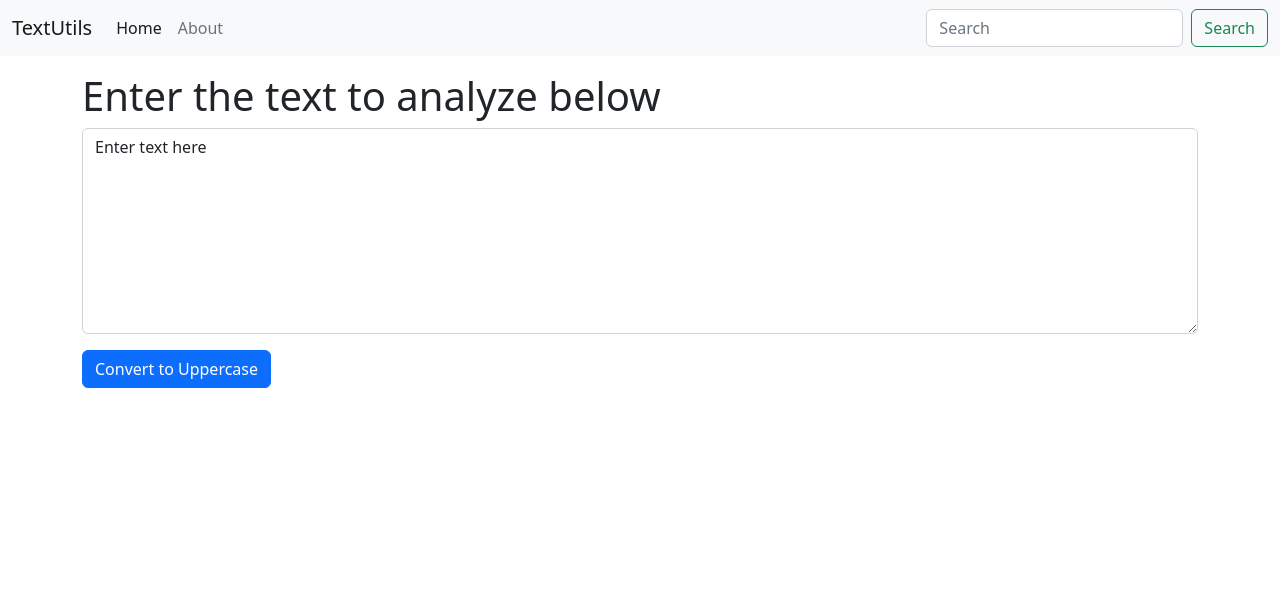
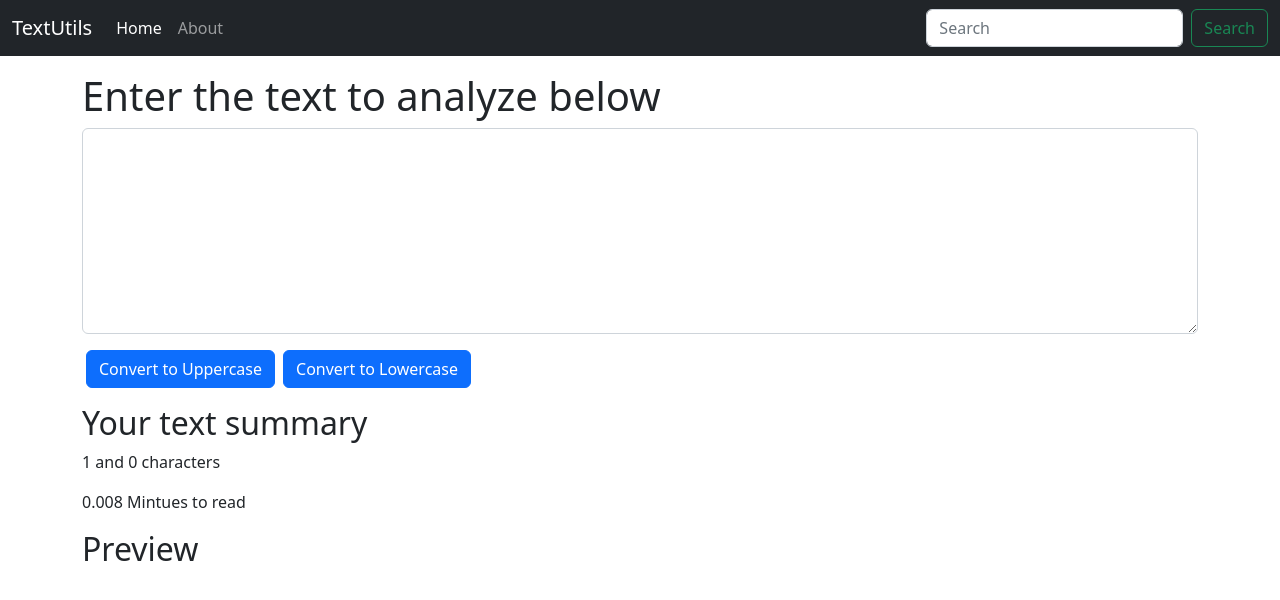
Before and after one commit to JaiAgarwal-24/ReactLearn_-Text_Utils-, a React (Create React App) app: page / in a window 1280 px wide. Shown: the top 600 px of the page. Built offline with nearby package versions, Linux system fonts and the light colour scheme.

Commit message:
adding logics using js like preview and count

```diff
--- a/src/components/Navbar.js
+++ b/src/components/Navbar.js
@@ -3,7 +3,7 @@
 
 export default function Navbar(props) {
     return (
-            <nav className="navbar navbar-expand-lg bg-light">
+            <nav className="navbar navbar-expand-lg navbar-dark bg-dark">
             <div className="container-fluid">
                 <a className="navbar-brand" href="/">{props.title}</a>
                 <button className="navbar-toggler" type="button" data-bs-toggle="collapse" data-bs-target="#navbarSupportedContent" aria-controls="navbarSupportedContent" aria-expanded="false" aria-label="Toggle navigation">
--- a/src/components/TextForm.js
+++ b/src/components/TextForm.js
@@ -8,20 +8,36 @@
         setText(newText)
     }
 
+    const handleLoClick = () => {
+        // console.log("Uppercase was clicked" + text);
+        let newText = text.toLowerCase();
+        setText(newText)
+    }
+
     const handleOnChange = (event) =>{
         // console.log("On Change");
         setText(event.target.value);
     }
 
-    const [text, setText] = useState('Enter text here');
+    const [text, setText] = useState('');
     // setText("new text");
     return (
+        <>
         <div className='container my-3'>
             <h1>{props.heading}</h1>
             <div className="mb-3">
                 <textarea className="form-control" onChange={handleOnChange} value={text} id="myBox" rows="8"></textarea>
             </div>
-            <button className="btn btn-primary" onClick={handleUpClick}>Convert to Uppercase</button>
+            <button className="btn btn-primary mx-1" onClick={handleUpClick}>Convert to Uppercase</button>
+            <button className="btn btn-primary mx-1" onClick={handleLoClick}>Convert to Lowercase</button>
         </div>
+        <div className="container my-2">
+            <h2>Your text summary</h2>
+            <p>{text.split(" ").length} and {text.length} characters</p>
+            <p>{0.008 * text.split(" ").length} Mintues to read</p>
+            <h2>Preview</h2>
+            <p>{text}</p>
+        </div>
+        </>
     )
 }
```
